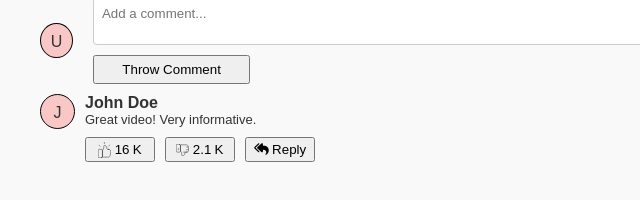
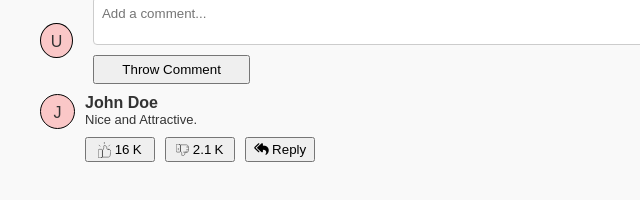
Before and after one commit to shakhawat-info/youtube, a plain HTML site: page index.html in a window 1280 px wide. Shown: the part 680-880 px from the top of the page, 0-640 px from the left. Drawn offline with Linux system fonts and the light colour scheme.

Commit message:
Comment Update

```diff
--- a/index.html
+++ b/index.html
@@ -253,7 +253,7 @@
                     <div class="profile">J</div>
                     <div class="comment-details">
                       <b class="comment-author">John Doe</b>
-                      <p class="comment-text">Great video! Very informative.</p>
+                      <p class="comment-text">Nice and Attractive.</p>
                       <div class="comment-actions">
                         <button class="comment-action">
                           <img src="svg/like.svg" alt="like.svg" />
```
